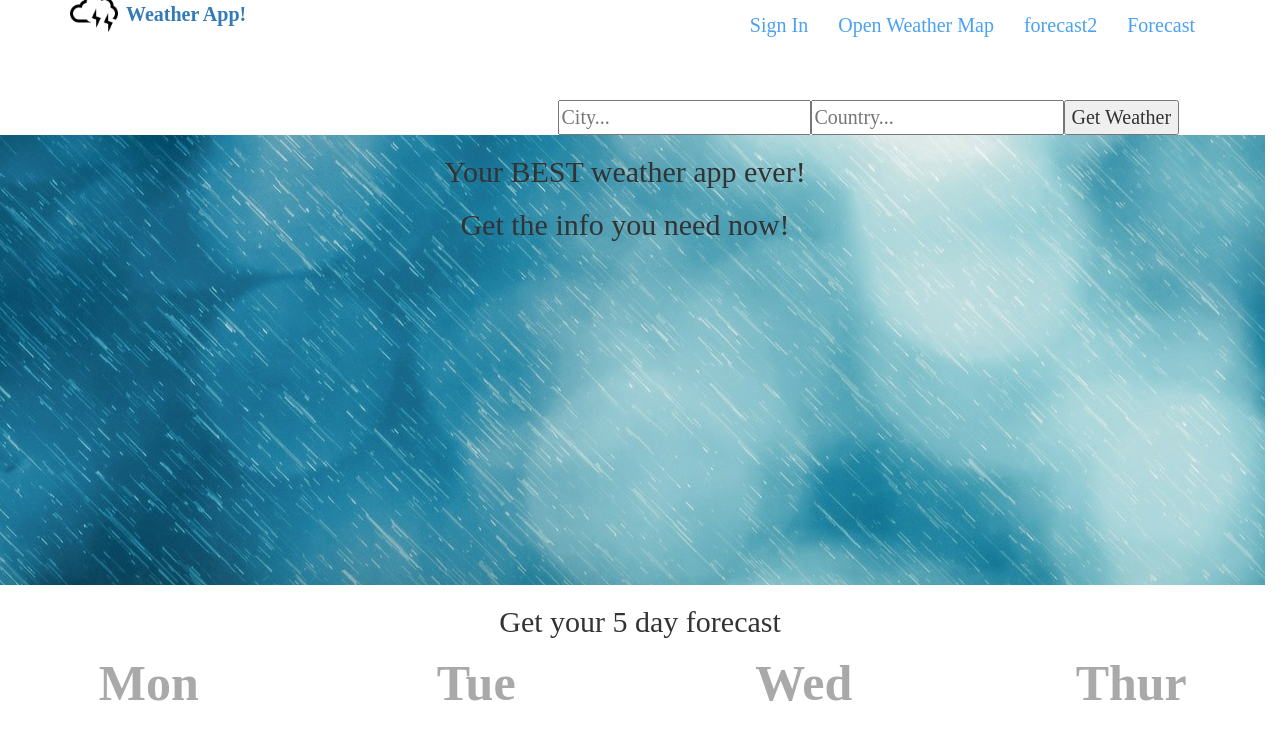
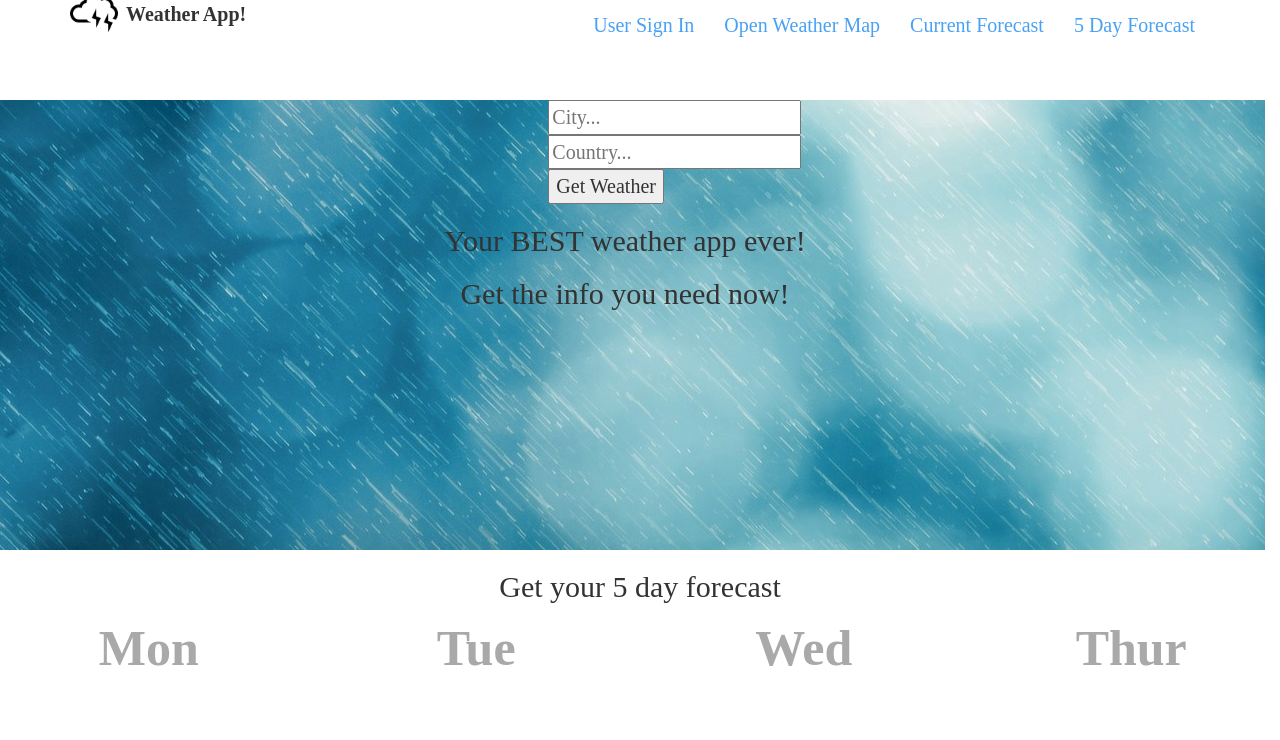
Before and after one commit to brianguta2000/weather3-app, a React (Create React App) app: page /forecast in a window 1280 px wide. Shown: the top 740 px of the page. Built offline with nearby package versions, Linux system fonts and the light colour scheme.

Commit message:
final-app

```diff
--- a/src/App.js
+++ b/src/App.js
@@ -18,7 +18,7 @@ function App () {
 
         <div class="navbar-header">
 
-          <Link to='/'><img src="images/logo.png" class="image-responsive" id="logo" alt=""></img><strong>Weather App!</strong></Link>
+          <img src="images/logo.png" class="image-responsive" id="logo" alt=""></img><strong>Weather App!</strong>
 
             <button class="navbar-toggle collapsed" data-toggle="collapse" data-target="navcol">
               <span class="sr-only">Toggle navigation</span>
@@ -31,10 +31,10 @@ function App () {
 
         <div class="collapse navbar-collapse" id="navcol">
               <ul class="nav navbar-nav navbar-right" id="nav_list">
-                <li><a href="sign-in.html">Sign In</a></li>
+                <li><a href="sign-in.html">User Sign In</a></li>
                 <li><a href="http://www.openweathermap.org">Open Weather Map</a></li>
-                <li><Link to='/forecast'>forecast2</Link></li>
-                <li><a href="http://api.openweathermap.org/data/2.5/weather?q=Hartford&units=imperial&APPID=f2ec56db020648f18b8e19ae3fb1ac4d" target="_blank">Forecast</a></li>
+                <li><Link to='/forecast'>Current Forecast</Link></li>
+                <li><a href="http://api.openweathermap.org/data/2.5/forecast?q=Hartford&units=metric&APPID=f2ec56db020648f18b8e19ae3fb1ac4d" target="_blank">5 Day Forecast</a></li>
 
               </ul>
 
--- a/src/components/Forecast.js
+++ b/src/components/Forecast.js
@@ -16,7 +16,7 @@ class Forecast extends React.Component {
     error: undefined
   }
 
-  //getWeather is a method we'll use to make the api call
+
   getWeather = async (e) => {
 
     const city = e.target.elements.city.value;
@@ -46,14 +46,14 @@ class Forecast extends React.Component {
     return (
 
       <div>
-         <div className="wrapper">
-          <div className="main">
-            <div className="container">
-              <div className="row">
-                <div className="col-xs-5 title-container">
+         <div className="">
+          <div className="">
+            <div className="">
+              <div className="">
+                <div className="">
 
                 </div>
-                <div className="col-xs-7 form-container">
+                <div className="container col-sm-2 col-sm-offset-5">
                 <WeatherInfo loadWeather={this.getWeather} />
                   <Title
                     temperature={this.state.temperature}
```
